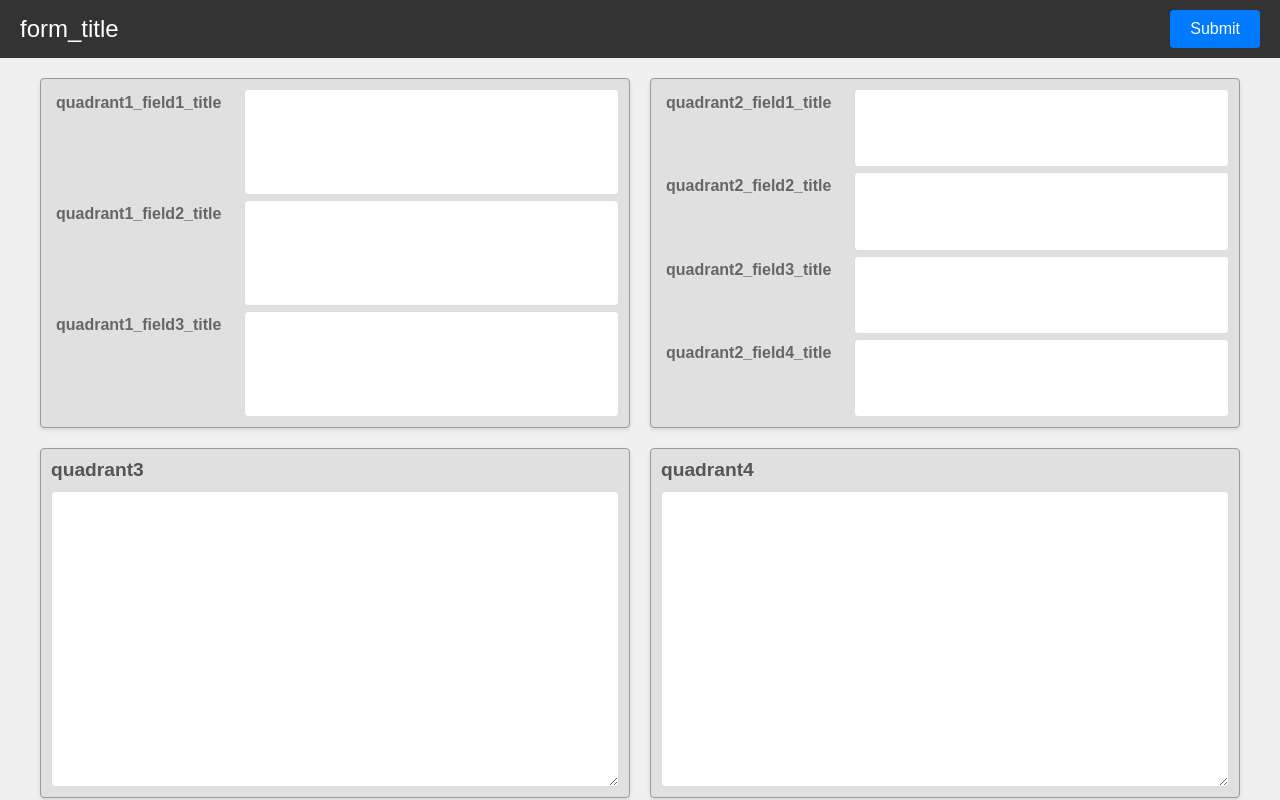
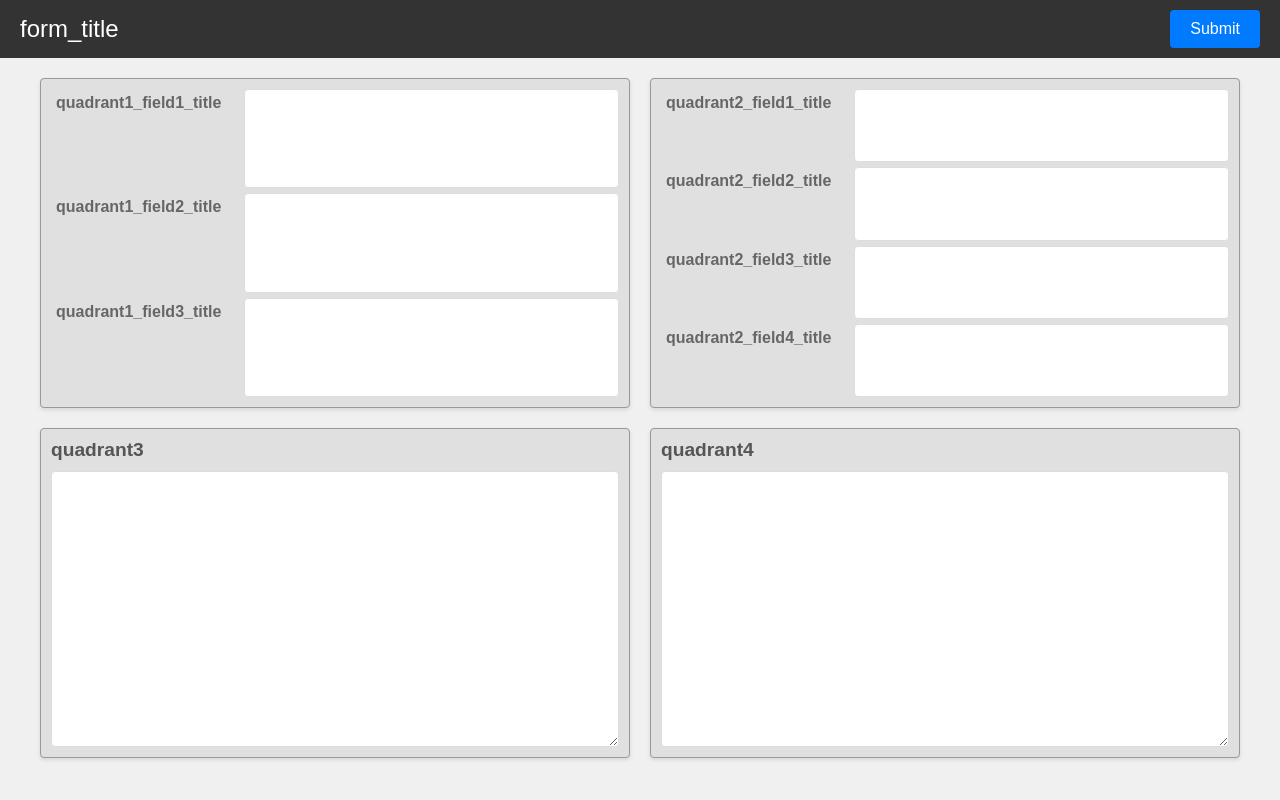
Before and after one commit to KovachTechnologies/FormTemplate, a Flask app: page / in a window 1280 px wide. Run offline with Flask 3, Linux system fonts and the light colour scheme.

Commit message:
Adding padding for bottom quadrants
Adding padding between the bottom quadrants and the bottom edge of the screen

```diff
--- a/templates/index.html
+++ b/templates/index.html
@@ -41,10 +41,10 @@
             grid-template-columns: 1fr 1fr;
             grid-template-rows: 1fr 1fr;
             gap: 20px;
-            height: calc(100vh - 80px);
+            height: calc(100vh - 120px); /* Adjusted to account for menu bar and bottom padding */
             max-width: 1200px;
             margin: 0 auto;
-            padding: 0 20px;
+            padding: 0 20px 20px; /* Added padding to the bottom */
         }
         .quadrant {
             background-color: #fff;
```
